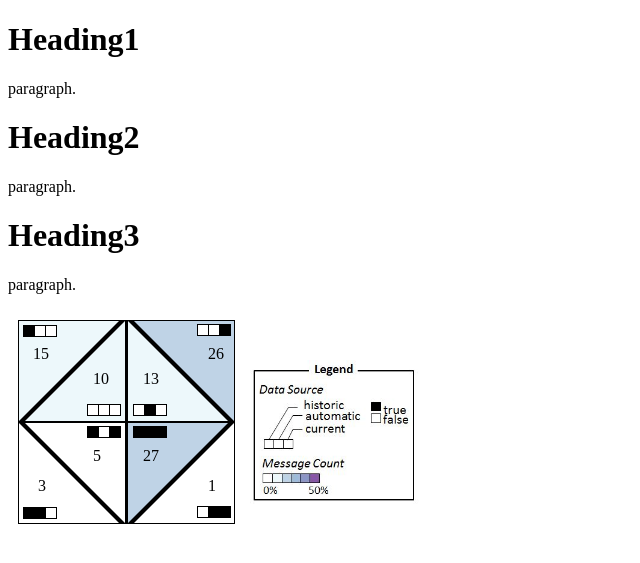
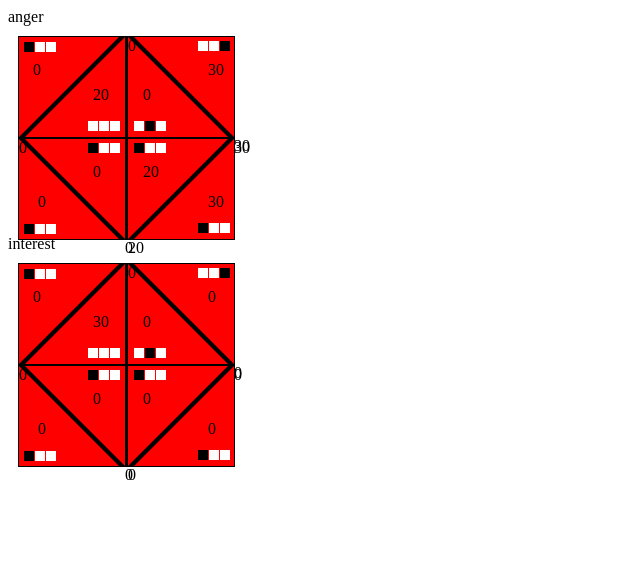
Before and after one commit to etcgroup/diamond_survey, a PHP site: page / in a window 1280 px wide. Shown: the top 563 px of the page, without its empty margins (0-640 px from the left). Run offline with PHP 8.4, Linux system fonts and the light colour scheme; some libraries are stand-ins or nearby versions.

Commit message:
Dynamic widget - almost there, no colors (lazy load error)

```diff
--- a/diamond/color.js
+++ b/diamond/color.js
@@ -1,8 +1,8 @@
 $(document).ready(function() {
-	var values = ["FTT","TTT","TFT","TTF","FFT","FTF","FFF","TFF"];
-	values.forEach(
-		function(element, index, array){
-			var obj = $("."+element);
+
+	$(".triangle").each(function(){
+	console.log($(this).attr("class"));
+		var obj = $(this);
 			var which = "top";
 			if(obj.hasClass("triangle-bottomleft") || obj.hasClass("triangle-bottomright")){
 				which = "bottom";
@@ -18,19 +18,5 @@ $(document).ready(function() {
 			num = Math.floor(num/10);
 			num = num > 5 ? 5 : num;
 			obj.text("").css("border-"+which+"-color","rgb("+scale[num][0]+","+scale[num][1]+","+scale[num][2]+")");
-
-		}
-	);
-
-
-	/* <div class="confdiamond">1 2 3 4 5 6 7 8</div>
-	$(".confdiamond").html(function(blah){
-		values = explode by space $(this).text();
-		set text to nothing
-		fill in with triangles
 	});
-	*/
-
-	/* $(".TTT").text("").css("border-color","rgb("+value+",255,255)");*/
-
 });
--- a/diamond/data.php
+++ b/diamond/data.php
@@ -2,13 +2,13 @@
 
 $results = array(
 	"anger" => array(
-		"TTF" => 50,
-		"TFF" => 50,
-		"TTT" => 50,
-		"FFF" => 50
+		"TTF" => 30,
+		"TFF" => 30,
+		"TTT" => 20,
+		"FFF" => 20
 		),
 	"interest" => array(
-		"TTT" => 40000
+		"TTT" => 30
 		)
 	);
 
--- a/diamond/index.php
+++ b/diamond/index.php
@@ -19,7 +19,8 @@
 
 		function get_triangle(which, value){
 			var out = [];
-			out.push('<div class="'+which+' '+triangle_info[which][0]+'">'+value+'</div>');
+			out.push('<div class="'+which+' '+triangle_info[which][0]+' triangle">' + value+'</div>');
+			out.push('<div class="'+which+'text">'+value+'</div>');
 			out.push('<div class="squaresbackground" id="'+which+'background"></div>');
 			out.push('<div class="'+which+'squares">');
 			$.each(triangle_info[which][1], function(datasource, color){
@@ -31,37 +32,26 @@
 
 		$.getJSON('data.php', function(data) {
 			var widgets = [];
-			$.each(data.codes, function(code, diamond_data){
-				var toprow_elements
+			$.each(data, function(code, diamond_data){
 				var toprow = [];
 				$.each(window.top_triangles, function(key, which){
-					toprow.push(get_triangle(which, diamond_data[which]));
+					toprow.push(get_triangle(which, diamond_data[which]==undefined?0:diamond_data[which]));
 				});
 				var bottomrow = [];
 				$.each(window.bottom_triangles, function(key, which){
-					bottomrow.push(get_triangle(which, diamond_data[which]));
+					bottomrow.push(get_triangle(which, diamond_data[which]==undefined?0:diamond_data[which]));
 				});
-				widgets.push('<div class="widget"><div class="label">' + code + '</div><div class="diamond"><div class="toprow">' + toprow + '</div><div class="bottomrow">' + bottomrow + '</div></div></div>');
+				widgets.push('<div class="widget"><div class="label">' + code + '</div><div class="diamond"><div class="toprow">' + toprow.join('') + '</div><div class="bottomrow">' + bottomrow.join('') + '</div></div></div>');
             });
-			('#canvas').html(widgets.join('\n'));
+			$('#canvas').html(widgets.join('\n'));
 		});
 	</script>
 	<link rel="stylesheet" href="styles.css" />
 </head>
 <body>
-	<div>
-		<h1>Heading1</h1>
-		<p>paragraph.</p>
+	<div id="canvas"></div>
 
-		<h1>Heading2</h1>
-		<p>paragraph.</p>
-
-		<h1>Heading3</h1>
-		<p>paragraph.</p>
-	</div>
-	<div id="legend">
-		<img src="legend.jpg" alt="legend" width="60%" height="60%">
-	</div>
+	<!--
 	<div id="toprow">
 		<div class="FTT triangle-topleft">15</div>
 		<div class="FTTtext">15</div>
@@ -138,6 +128,6 @@
 		</div>
 
 	</div>
-
+	-->
 </body>
 </html>
--- a/diamond/styles.css
+++ b/diamond/styles.css
@@ -44,7 +44,7 @@
 	background: black;
 }
 
-#toprow {
+.toprow {
 	position:relative;
 	top:10px;
 	left:10px;
@@ -53,7 +53,7 @@
 	background-color: black;
 }
 
-#bottomrow {
+.bottomrow {
 	position:relative;
 	top:5px;
 	left:10px;
```
